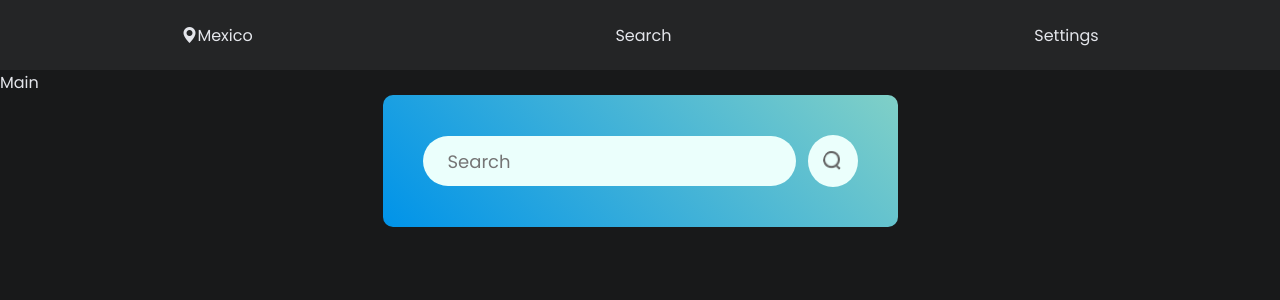
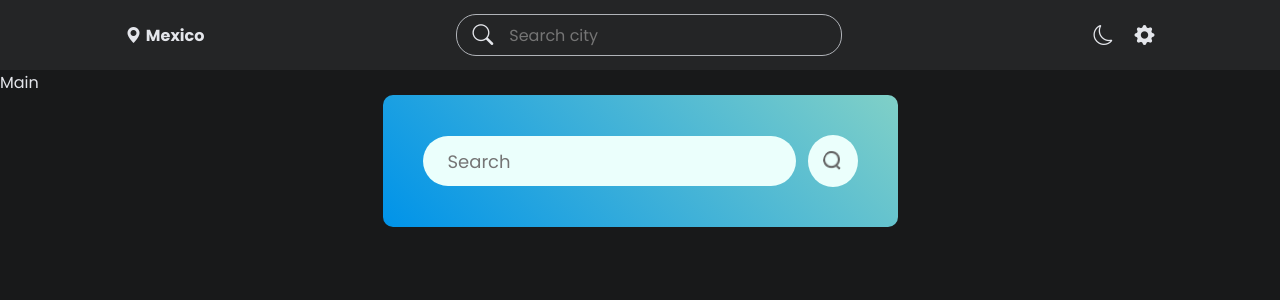
Before and after one commit to mayrars/weather-react, a React (Vite) app: page / in a window 1280 px wide. Shown: the top 300 px of the page. Built offline with nearby package versions, Linux system fonts and the light colour scheme; no server answers.

Commit message:
Created search and settings and import styles

```diff
--- a/src/components/Place.jsx
+++ b/src/components/Place.jsx
@@ -1,8 +1,7 @@
 const Place = () => {
   return (
     <div className="Place">
-      <i className="bi bi-geo-alt-fill"></i>
-      Mexico
+      <i className="bi bi-geo-alt-fill"></i> <b>Mexico</b>
     </div>
   )
 }
--- a/src/components/Search.jsx
+++ b/src/components/Search.jsx
@@ -1,6 +1,16 @@
+import "../styles/components/Search.scss"
 const Search = () => {
   return (
-    <div>Search</div>
+    <>
+      <div className="search-container">
+        <div className="search-icon">
+          <i className="bi bi-search"></i>
+        </div>
+        <div className="search-input">
+          <input type="text" name="search-city" placeholder="Search city" />
+        </div>
+      </div>
+    </>
   )
 }
 
--- a/src/components/Settings.jsx
+++ b/src/components/Settings.jsx
@@ -1,6 +1,21 @@
+import '../styles/components/Settings.scss'
 const Settings = () => {
   return (
-    <div>Settings</div>
+    <div className="Settings">
+      <div className="theme-toggler">
+        <div className="theme-buttons">
+          <div className="light-theme-btn">
+            <i className="bi bi-sun"></i>
+          </div>
+          <div className="dark-theme-btn active">
+            <i className="bi bi-moon"></i>
+          </div>
+        </div>
+      </div>
+      <div className="settings-btn">
+        <i className="bi bi-gear-fill"></i>
+      </div>
+    </div>
   )
 }
 
```
